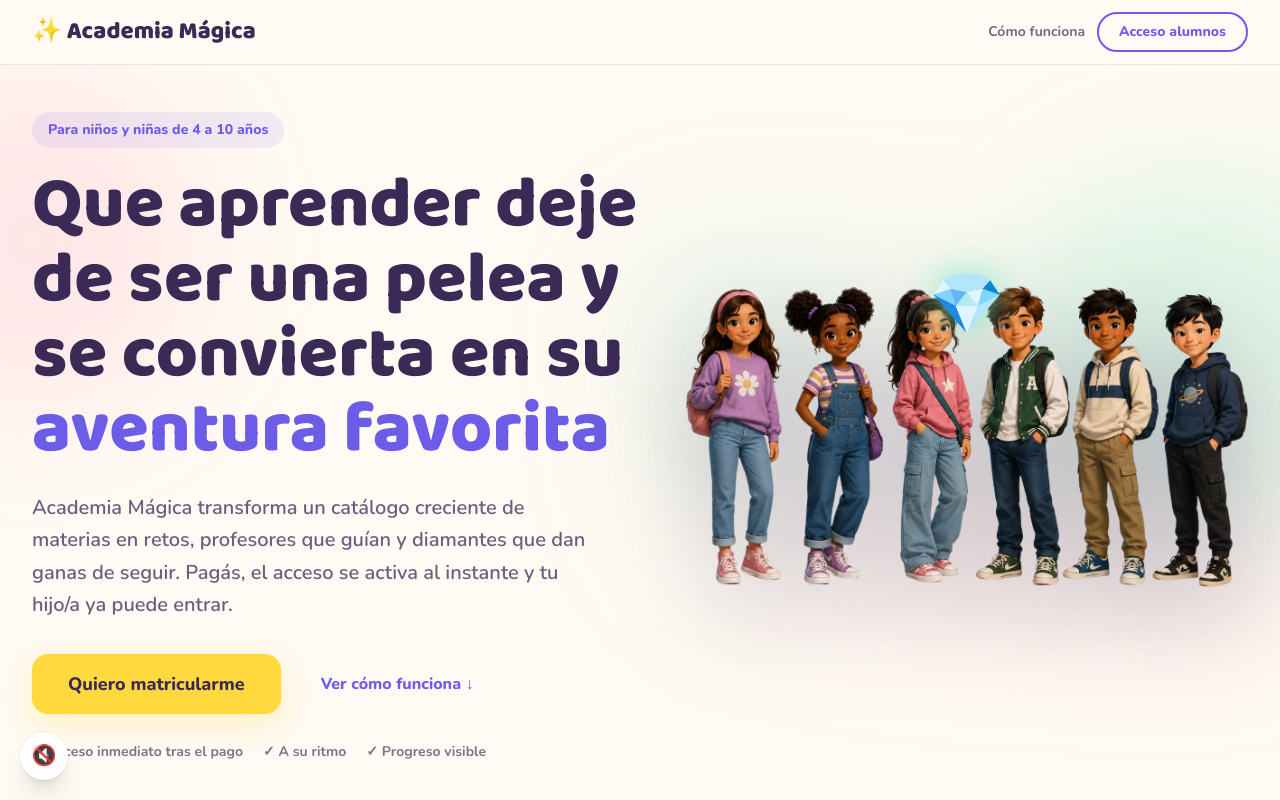
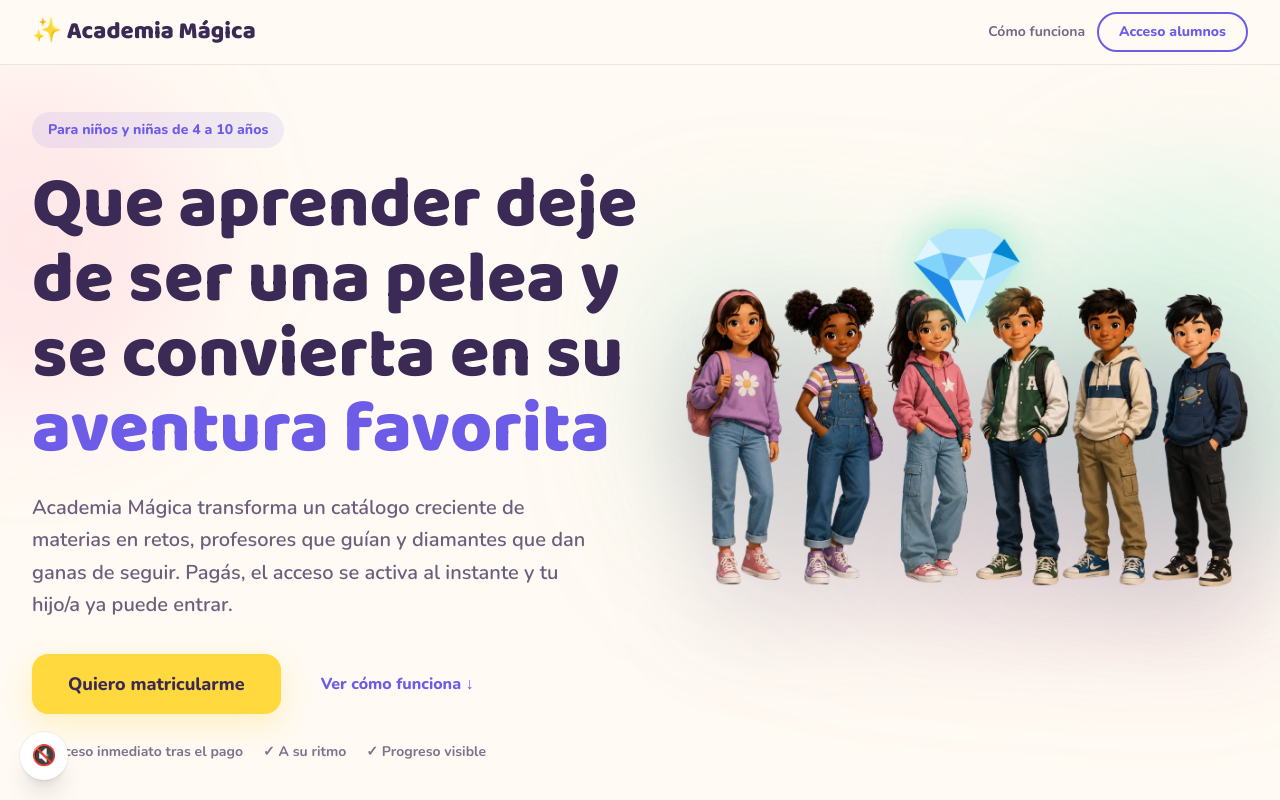
Before and after one commit to cantera-gt/academia-magica, a Next.js app: page / in a window 1280 px wide. Shown: the top 800 px of the page. Built offline with nearby package versions, Linux system fonts and the light colour scheme; no server answers.

Commit message:
Increase size of diamond emoji in page component
Sube el diamante mas arriba (-top-12/-top-14) y lo agranda (text-7xl/text-8xl) ya que solo se muestra uno.

```diff
--- a/src/app/page.tsx
+++ b/src/app/page.tsx
@@ -184,7 +184,7 @@ export default async function Home() {
 
           <div className="relative mx-auto w-full max-w-[640px]">
             <div className="pointer-events-none absolute -inset-10 -z-10 rounded-[3rem] bg-gradient-to-br from-[#7fe7c4]/25 via-transparent to-[#ff9abd]/25 blur-3xl" />
-            <span className="absolute -top-3 left-1/2 z-20 -translate-x-1/2 text-5xl drop-shadow-[0_0_18px_rgba(127,231,196,0.9)] sm:text-6xl" aria-hidden="true">💎</span>
+                        <span className="absolute -top-12 left-1/2 z-20 -translate-x-1/2 text-7xl drop-shadow-[0_0_22px_rgba(127,231,196,0.9)] sm:-top-14 sm:text-8xl" aria-hidden="true">💎</span>
             <Image
               src="/landing/hero-7-10.webp"
               alt="Alumnos y alumnas de Academia Mágica de 7 a 10 años"
```
